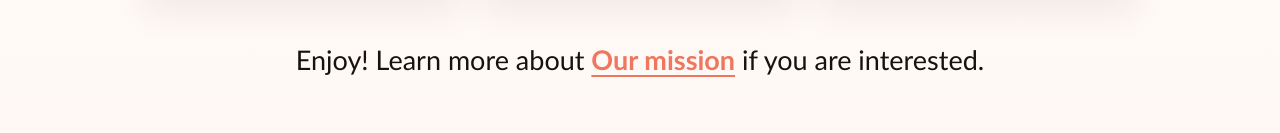
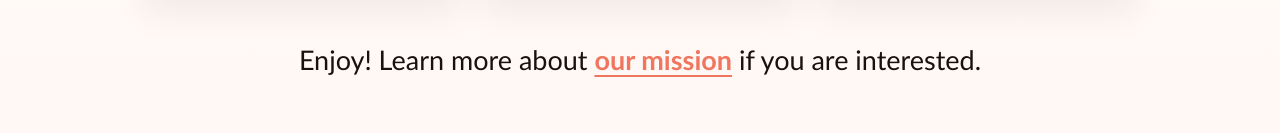
Before and after one commit to anushkagarg100/historyteen, a Next.js app: page / in a window 1280 px wide. Shown: the part 2085-2218 px from the top of the page. Built offline with nearby package versions, Linux system fonts and the light colour scheme.

Commit message:
Lowercase homepage mission link

```diff
--- a/app/page.tsx
+++ b/app/page.tsx
@@ -114,7 +114,7 @@ export default function Home() {
             </ol>
 
             <p className={styles.homeSignoff}>
-              Enjoy! Learn more about <Link href="/about">Our mission</Link> if
+              Enjoy! Learn more about <Link href="/about">our mission</Link> if
               you are interested.
             </p>
           </div>
```
